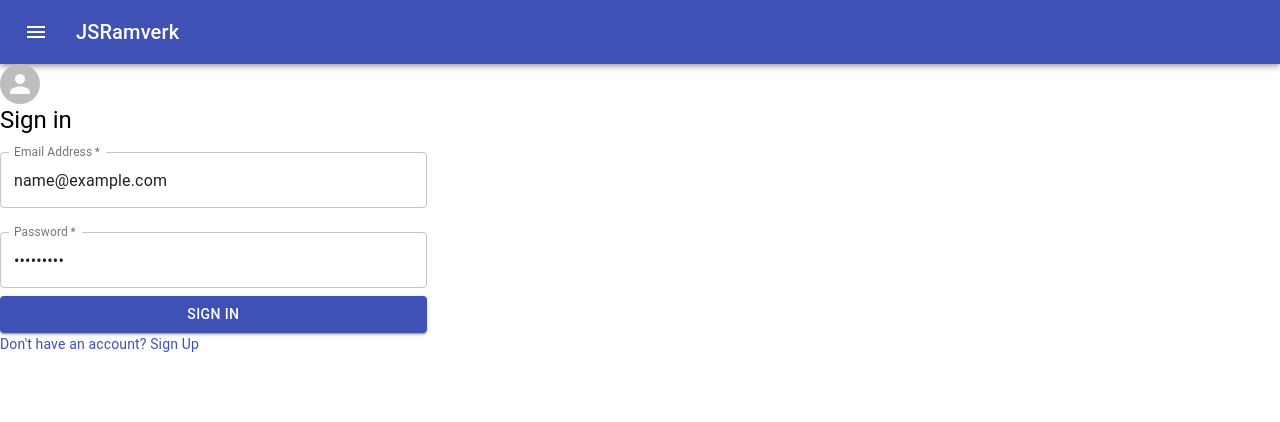
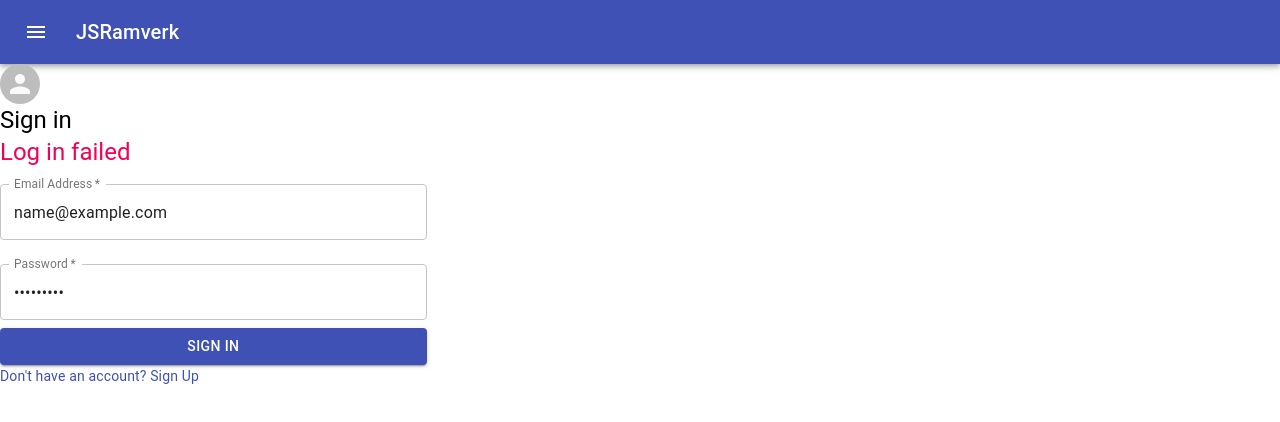
Before and after one commit to oscarLang/jsr-frontend, a React (Create React App) app: page /login in a window 1280 px wide. Both pictures are taken after typing "name@example.com", "Sample123" into the empty fields and a click on the button "SIGN IN". Shown: the top 422 px of the page. Built offline with nearby package versions, Linux system fonts and the light colour scheme; no server answers.

Commit message:
Fixed registration bug

```diff
--- a/src/components/user/Login.js
+++ b/src/components/user/Login.js
@@ -19,6 +19,7 @@ function Login() {
     const [form, changeForm] = React.useState({
       email: "",
       password: "",
+      logInFail: false
     });
     function change(event) {
         var name = event.target.name;
@@ -41,6 +42,10 @@ function Login() {
     .then(function (response) {
         console.log(response);
         history.push("/")
+    })
+    .catch(function(err) {
+        console.log(err);
+        changeForm({ ...form, ["logInFail"]: true });
     });
 
     }
@@ -52,6 +57,11 @@ function Login() {
           <Typography component="h1" variant="h5">
             Sign in
           </Typography>
+          { form.logInFail &&
+              <Typography color="secondary" component="h1" variant="h5">
+              Log in failed
+              </Typography>
+          }
           <form onSubmit={loginUser}>
             <TextField
               variant="outlined"
@@ -84,7 +94,7 @@ function Login() {
             </Button>
             <Grid container>
               <Grid item>
-                <Link href="#" variant="body2">
+                <Link href="/register" variant="body2">
                   {"Don't have an account? Sign Up"}
                 </Link>
               </Grid>
--- a/src/components/user/Register.js
+++ b/src/components/user/Register.js
@@ -34,8 +34,9 @@ function Register() {
       method: 'post',
       url: 'http://localhost:1337/user/register',
       data: {
-        email: form.email,
-        password: form.password
+          username: form.userName,
+          email: form.email,
+          password: form.password
       }
     }).then(function (response) {
         console.log(response);
@@ -146,7 +147,7 @@ function Register() {
           </Button>
           <Grid container justify="flex-end">
             <Grid item>
-              <Link href="#" variant="body2">
+              <Link href="/login" variant="body2">
                 Already have an account? Sign in
               </Link>
             </Grid>
```
